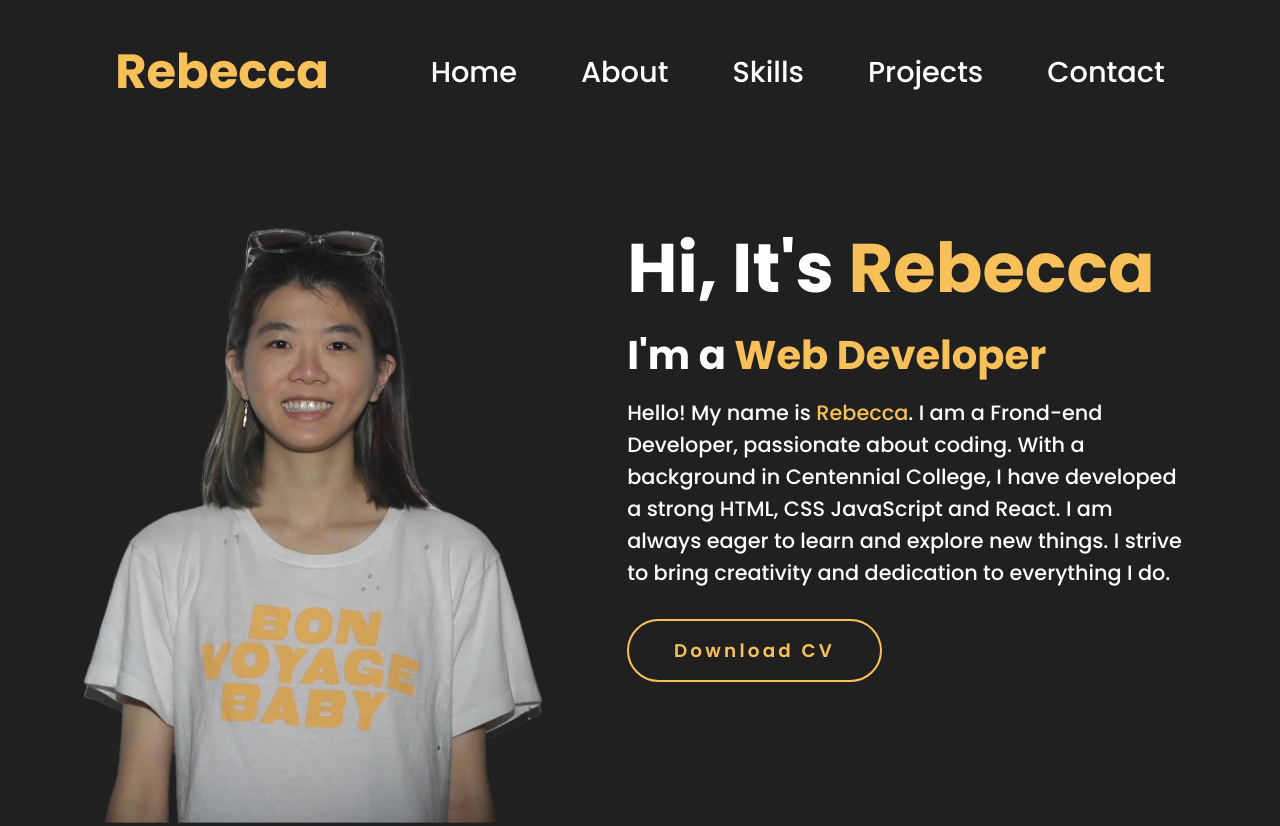
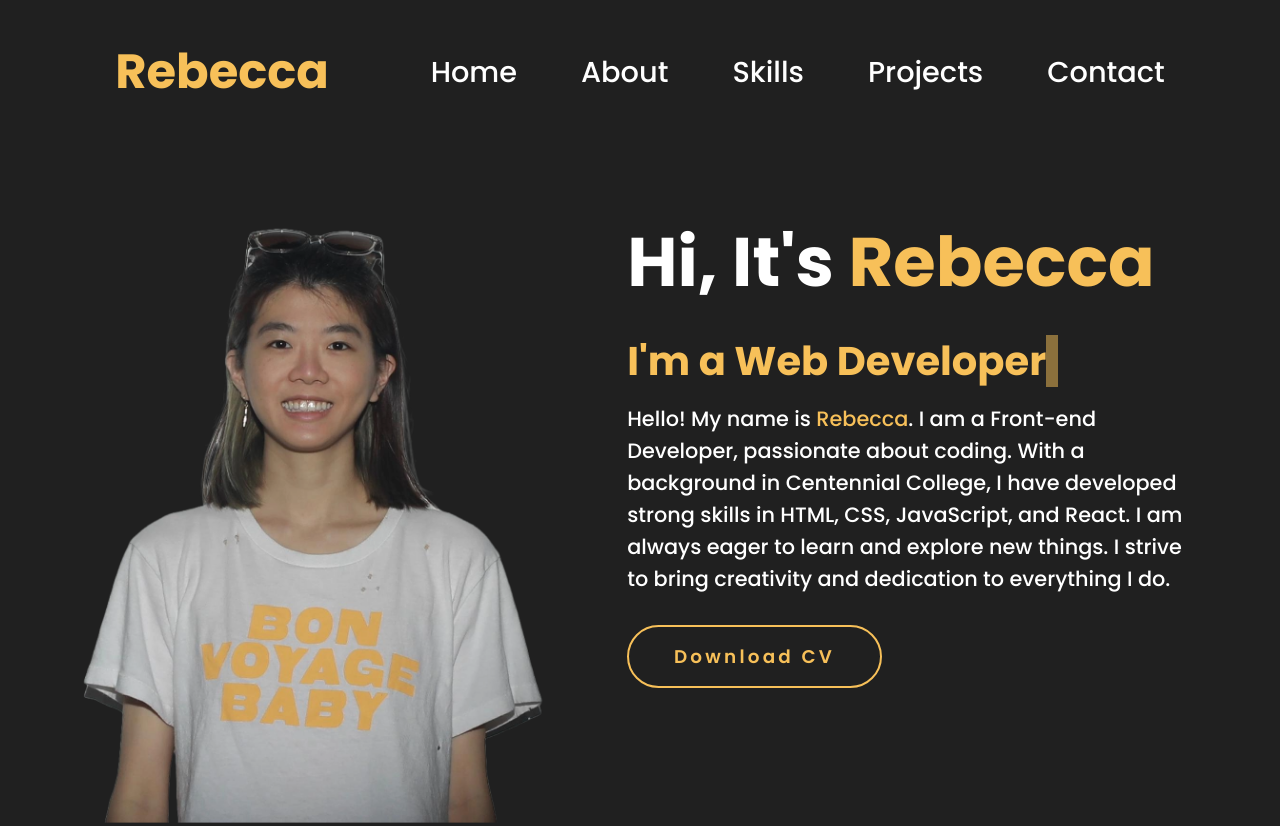
Before and after one commit to uilacceb/portfolio, a React (Vite) app in the folder client/: page /about in a window 1280 px wide. Built offline with nearby package versions, Linux system fonts and the light colour scheme.

Commit message:
blink cursor effect added

```diff
--- a/client/src/pages/About.jsx
+++ b/client/src/pages/About.jsx
@@ -1,29 +1,72 @@
-
-import Profile from "../assets/file.png"
-import "./css/about.css"
+import { useEffect, useState } from "react";
+import Profile from "../assets/file.png";
+import "./css/about.css";
 
 const About = () => {
+  const texts = ["Developer", "Web Developer", "Web Designer"];
+  const speed = 100;
+  const eraseSpeed = 50;
+  const pauseDuration = 1500; // Pause for 1.5 seconds after typing a word
+
+  const [displayedText, setDisplayedText] = useState("");
+  const [textIndex, setTextIndex] = useState(0);
+  const [characterIndex, setCharacterIndex] = useState(0);
+  const [isTyping, setIsTyping] = useState(true);
+
+  useEffect(() => {
+    let timeout;
+
+    if (isTyping && characterIndex < texts[textIndex].length) {
+      // Typing the text
+      timeout = setTimeout(() => {
+        setDisplayedText((prev) => prev + texts[textIndex].charAt(characterIndex));
+        setCharacterIndex((prev) => prev + 1);
+      }, speed);
+    } else if (isTyping && characterIndex === texts[textIndex].length) {
+      // Pause after typing the entire word
+      timeout = setTimeout(() => {
+        setIsTyping(false); // Switch to erasing mode
+      }, pauseDuration);
+    } else if (!isTyping && displayedText.length > 0) {
+      // Erasing the text
+      timeout = setTimeout(() => {
+        setDisplayedText((prev) => prev.slice(0, -1));
+      }, eraseSpeed);
+    } else if (!isTyping && displayedText.length === 0) {
+      // Switch to the next word
+      setIsTyping(true);
+      setTextIndex((prev) => (prev + 1) % texts.length);
+      setCharacterIndex(0);
+    }
+
+    return () => clearTimeout(timeout); // Cleanup timeout on each effect call
+  }, [characterIndex, displayedText, isTyping, textIndex]);
+
   return (
-    <>
     <section>
       <div className="about-container">
         <div className="profile-pic">
-            <img src={Profile} ></img>
+          <img src={Profile} alt="Profile" />
         </div>
         <div className="about-content">
-            <h1>Hi, It&#39;s <span className="about-rebecca-text">Rebecca</span></h1>
-            <h3 className="typing-text">I&#39;m a <span className="about-rebecca-text"></span></h3>
-            <p className="introduction">Hello! My name is <span className="about-rebecca-text">Rebecca</span>. I am a Frond-end Developer, passionate about coding. With a background in Centennial College, I have developed a strong HTML, CSS JavaScript and React. I am always eager to learn and explore new things. I strive to bring creativity and dedication to everything I do.</p>
+          <h1>
+            Hi, It&#39;s <span className="about-rebecca-text">Rebecca</span>
+          </h1>
+          <h3 className="typing-text">
+            I&#39;m a <span className="about-rebecca-text">{displayedText}</span><span className="cursor">|</span>
+          </h3>
+          <p className="introduction">
+            Hello! My name is <span className="about-rebecca-text">Rebecca</span>. I am a Front-end Developer, passionate about coding. With a background in Centennial College, I have developed strong skills in HTML, CSS, JavaScript, and React. I am always eager to learn and explore new things. I strive to bring creativity and dedication to everything I do.
+          </p>
           <div>
-              <a id='download_button' href="/Rebecca Yining Liu CV.pdf" download>
-                <button className='button-download'>Download CV</button>
+            <a id="download_button" href="/Rebecca Yining Liu CV.pdf" download>
+              <button className="button-download">Download CV</button>
             </a>
           </div>
         </div>
       </div>
     </section>
-    </>
-  )
-}
+  );
+};
 
-export default About
+export default About;
--- a/client/src/pages/css/about.css
+++ b/client/src/pages/css/about.css
@@ -109,11 +109,11 @@ section {
   position: relative;
 }
 
-.typing-text span::before {
+/* .typing-text span::before {
   content: "Web Developer";
   color: #f7c059;
   animation: words 10s infinite;
-}
+} */
 
 /* .typing-text span::after{
   content: "";
@@ -141,6 +141,45 @@ section {
   41%, 60%{
       content: "Web Designer";
   }} */
+
+
+
+
+  .typing-text {
+    position: relative;
+    color: #f7c059;
+    display: inline-block;
+  }
+
+  .cursor {
+    display: inline-block;
+    background-color: #f7c059;
+    animation: blink 0.8s steps(2) infinite;
+    vertical-align: baseline;
+    margin: 0;
+    padding: 0;
+  }
+
+
+
+  @keyframes blink {
+    0% {
+      opacity: 1;
+    }
+    50% {
+      opacity: 0;
+    }
+    100% {
+      opacity: 1;
+    }
+  }
+
+
+
+
+
+
+
 
 @media(max-width:500px) {
   .about-container {
--- a/client/src/pages/css/header.css
+++ b/client/src/pages/css/header.css
@@ -59,9 +59,9 @@
   }
 
   .hbg-menu img {
-    height: 20%;
+    height: 15%;
     cursor: pointer;
-    width: 20%;
+    width: 15%;
   }
 }
 
--- a/client/src/pages/css/nav.css
+++ b/client/src/pages/css/nav.css
@@ -7,16 +7,21 @@
   border-bottom: 3px solid transparent;
 }
 
+
+
 .nav-link:hover,
 .nav-link:active {
   color: #f7c059;
   border-bottom: 3px solid #f7c059;
+  display: inline-block;
+  transform: scale(1.1);
 }
 
 @media (max-width: 990px) {
   .nav-container {
     position: absolute;
-    display: none; /* Hide by default */
+    display: none;
+    /* Hide by default */
     top: 0;
     right: 0;
     width: 40%;
@@ -29,8 +34,9 @@
     z-index: 100;
   }
 
-  .hbg-menu:hover + .nav-container {
-    display: block; /* Show nav-container when hovering on the hbg-menu */
+  .hbg-menu:hover+.nav-container {
+    display: block;
+    /* Show nav-container when hovering on the hbg-menu */
   }
 
   .nav-link {
```
Also changed, not shown: client/src/pages/js/text-writer.js (added, +32 -0 lines). Lines whose indentation alone changed are shown as unchanged.
